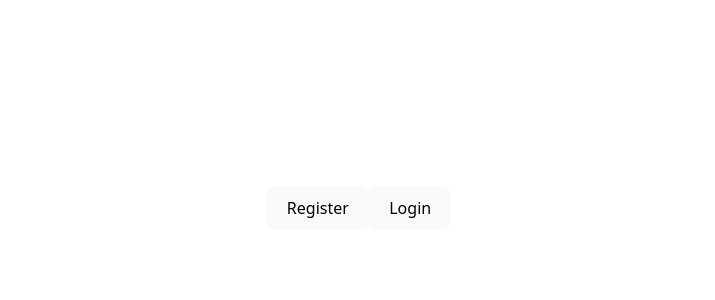
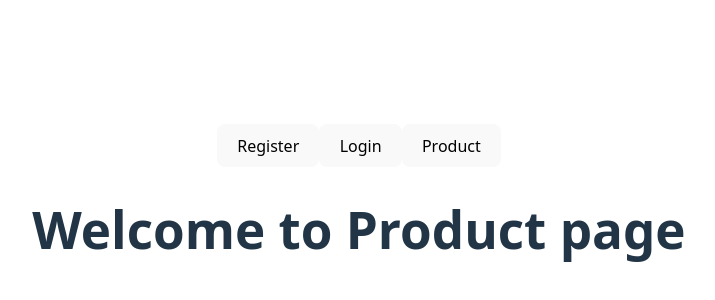
Before and after one commit to GopalGavas/react-repo, a React (Vite) app: page /product in a window 1280 px wide. Before the commit this address had no page. Shown: the part 192-492 px from the top of the page, without its empty margins (281-996 px from the left). Built offline with nearby package versions, Linux system fonts and the light colour scheme.

Commit message:
add product page

```diff
--- a/src/App.jsx
+++ b/src/App.jsx
@@ -4,6 +4,7 @@ import Navbar from "./components/Navbar";
 import Home from "./pages/Home";
 import Register from "./pages/Register";
 import Login from "./pages/Login";
+import Product from "./pages/Product";
 
 function App() {
   return (
@@ -13,6 +14,7 @@ function App() {
         <Route path="/" element={<Home />}></Route>
         <Route path="/register" element={<Register />}></Route>
         <Route path="/login" element={<Login />}></Route>
+        <Route path="/product" element={<Product />}></Route>
       </Routes>
     </>
   );
--- a/src/components/Navbar.jsx
+++ b/src/components/Navbar.jsx
@@ -6,6 +6,7 @@ function Navbar() {
     <>
       <button onClick={() => navigate("/register")}>Register</button>
       <button onClick={() => navigate("/login")}>Login</button>
+      <button onClick={() => navigate("/product")}>Product</button>
     </>
   );
 }
--- /dev/null
+++ b/src/pages/Product.jsx
@@ -0,0 +1,9 @@
+function Product() {
+  return (
+    <>
+      <h1>Welcome to Product page</h1>
+    </>
+  );
+}
+
+export default Product;
```
